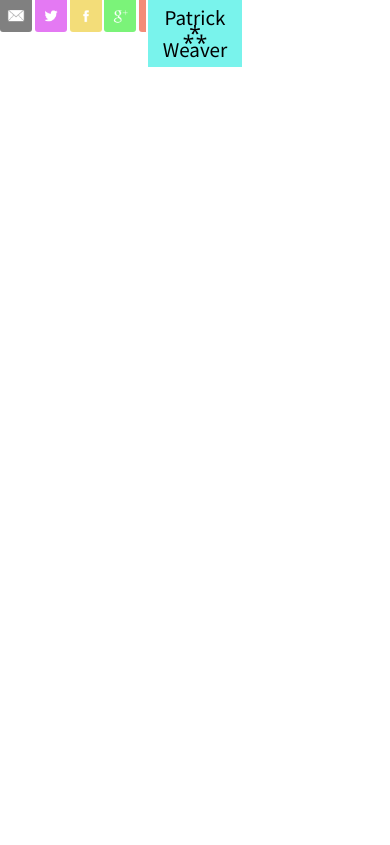
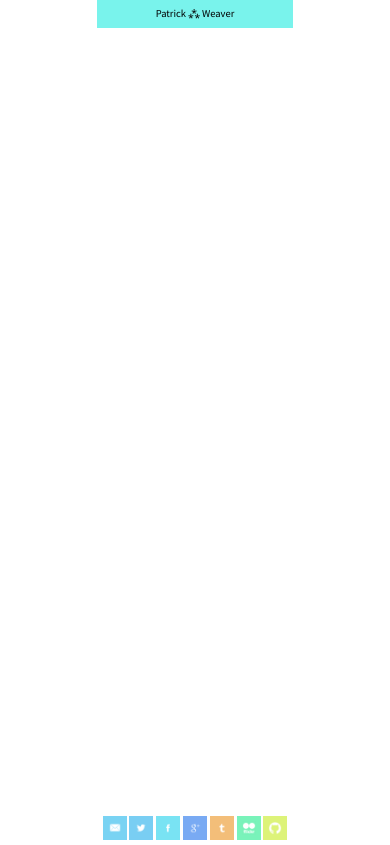
Before and after one commit to PatrickWeaver/pw, a Django app: page / in a window 390 px wide. Before the commit the page ends 67 px from the top, so only its background shows below. Run offline with Django 3.2, Linux system fonts and the light colour scheme; data that the repository does not hold is empty; some libraries are stand-ins or nearby versions.

```diff
--- a/pw/static/script.js
+++ b/pw/static/script.js
@@ -75,7 +75,7 @@ $(document).ready(function() {
 // - - - - - - - - - - - - - - - - - - - - - - - - - - - - - - - - - - -
 //Count Boxes:
 var list_items = []
-list_items = $('li.random_background_color');
+list_items = $('.random_background_color');
 var numberOfBoxes = list_items.length;
 
 // - - - - - - - - - - - - - - - - - - - - - - - - - - - - - - - - - - -
--- a/pw/static/style.css
+++ b/pw/static/style.css
@@ -7,25 +7,33 @@ body a:hover{
     text-decoration: none;
 }
 
-#social-media-links {
-    position: absolute;
-    top: 0;
-    left: 0;
-    text-align: left;
+
+#container {
+    width: 100%;
 }
 
-#social-media-links ul{
+
+/*+++++++++++++++++++++++++++++++++++++++++++++*/
+/* Social Media Links */
+
+.social-media-links {
+    z-index: 999;
+}
+
+
+
+.social-media-links ul{
     list-style: none;
     padding: 0;
 }
 
-#social-media-links ul a{
+.social-media-links ul a{
     display: inline-block;
     width: 32px;
     height: 32px;
 }
 
-#social-media-links ul a li{
+.social-media-links ul a li{
     display: inline;
     height: 100%;
     list-style-type: none;
@@ -33,7 +41,7 @@ body a:hover{
 
 }
 
-#social-media-links ul a li img{
+.social-media-links ul a li img{
     width: 32px;
     height: 32px;
     -webkit-border-bottom-right-radius: 3px;
@@ -44,81 +52,37 @@ body a:hover{
     border-bottom-left-radius: 3px;
 }
 
-#social-media-links ul a li img:hover{
+.social-media-links ul a li img:hover{
+    background-color: grey !important;
+}
+
+.social-media-links ul a li img:active{
     background-color: grey !important;
 }
 
 
-#header {
+/*~~~~~~~~~~~~~~~~~~~~~~~~~~~~~~~~~~~~~~*/
+/* Top Menu */
+
+
+
+
+
+
+#base-header {
     position: fixed;
     top: 0;
     z-index: 3;
     padding: 0px;
+    text-align: center;
     width: 100%;
-    z-index: 9999;
-}
-
-/* #ti-1 {
-    border: 1px solid slateblue;
-    float: left;
-    padding: 1px;
-    background-color: blueviolet;
-    border-radius: 15px;
-    -webkit-border-radius: 15px;
-    -moz-border-radius: 15px;
-    z-index: 1;
-
-}
-
-#ti-2 {
-    border: 1px solid darkviolet;
-    float: left;
-    padding: 1px;
-    background-color: darkslateblue;
-    border-radius: 15px;
-    -webkit-border-radius: 15px;
-    -moz-border-radius: 15px;
-    z-index: 1;
-}
-
-#ti-3 {
-    border: 1px solid dimgray;
-    float: left;
-    padding: 1px;
-    background-color: mediumaquamarine;
-    border-radius: 15px;
-    -webkit-border-radius: 15px;
-    -moz-border-radius: 15px;
-    z-index: 1;
-}
-
-#ti-4 {
-    border: 1px solid turquoise;
-    float: left;
-    padding: 1px;
-    background-color: cyan;
-    border-radius: 15px;
-    -webkit-border-radius: 15px;
-    -moz-border-radius: 15px;
-    z-index: 1;
-}
- */
-
-#title-image {
-    float: left;
-    height: 2.5em;
-    width: auto;
-    border-radius: 15px;
-    -webkit-border-radius: 15px;
-    -moz-border-radius: 15px;
-    display: none;
 }
 
 #menu-container {
-    position: fixed;
-    width: 25%;
+    width: 10%;
     text-align: center;
-    margin: 0 37.5%;
+    margin: 0 auto;
+    min-width: 200px;
 }
 
 #menu {
@@ -142,12 +106,13 @@ body a:hover{
     font-size: 300%;
     list-style: none;
     text-transform:uppercase;
+    padding: 0px;
 }
 
 .big_plain_list li {
     margin: 2px 20% 2px 20%;
     border-radius: 2px;
-    -webkit-border-radius: zpx;
+    -webkit-border-radius: 2px;
     -moz-border-radius: 2px;
 }
 
@@ -159,6 +124,7 @@ body a:hover{
 .set_random_hover_border_color {
     border: 5px solid white;
 }
+
 
 .set_random_hover_border_color_bottom {
     border: 2px solid white;
@@ -191,15 +157,6 @@ body a:hover{
 
 
 
-
-#content {
-    margin: 94px 0 10px;
-    float: left;
-    padding: 0 10px 10px 10px;
-    width: 100%;
-}
-
-
 /*+++++++++++++++++++++++++++++++++++++++++*/
 /*Project*/
 
@@ -216,8 +173,10 @@ body a:hover{
     padding: .25em;
     text-transform: uppercase;
     font-size: 175%;
+    color: black;
 }
 
+h2 a
 .project-link {
     text-align: center;
     font-size: 125%;
@@ -238,20 +197,6 @@ body a:hover{
 .project-link a:hover {
     color: #888888;
 }
-
-
-
-
-
-
-
-
-/*+++++++++++++++++++++++++++++++++++++++++*/
-/*Gallery Item*/
-
-
-
-
 
 
  .gallery_item {
@@ -314,6 +259,16 @@ body a:hover{
  }
 
 
+
+/*+++++++++++++++++++++++++++++++++++++++++*/
+/*Gallery Item*/
+
+ .gallery-item-name {
+    text-align: center;
+    padding-top: .5em;
+ }
+
+
 #gallery_item_image_container {
     width: 100%;
     height: 100%;
@@ -355,214 +310,167 @@ img.gallery_image {
     clear: both;
  }
 
- #home-container-container{
-    float:right;
-    position:relative;
-    left:-50%;
-    text-align:left;
+
+
+/*||||||||||||||||||||||||||||||||||||||||*/
+/* Small Screens */
+
+@media (min-width: 801px) {
+    .social-media-links {
+        position: absolute;
+        top: 0;
+        left: 0;
+        text-align: left;
     }
 
- #home-container{
-    position: relative;
-    text-align: center;
-    left: 50%;
+    #social-media-links-footer{
+        display: none !important;
     }
 
- #home-image-container{
-    float: left;
+    #social-media-links-header{
+        margin-left: 5px;
     }
 
- #ti-1-home {
-    border: 4px solid slateblue;
+    #content {
+        margin: 94px 0 10px;
         float: left;
-    padding: 4px;
-    background-color: blueviolet;
-    border-radius: 15px;
-    -webkit-border-radius: 15px;
-    -moz-border-radius: 15px;
-    z-index: 1;
+        padding: 0 10px 10px 10px;
+        width: 100%;
+    }
 
 }
 
-#ti-2-home {
-    border: 4px solid darkviolet;
-    float: left;
-    padding: 4px;
-    background-color: darkslateblue;
-    border-radius: 15px;
-    -webkit-border-radius: 15px;
-    -moz-border-radius: 15px;
-    z-index: 1;
+@media (max-width: 1000px) {
+
+    .social-media-links ul a{
+        display: inline-block;
+        width: 24px;
+        height: 24px;
     }
 
-#ti-3-home {
-    border: 4px solid dimgray;
-    float: left;
-    padding: 4px;
-    background-color: mediumaquamarine;
-    border-radius: 15px;
-    -webkit-border-radius: 15px;
-    -moz-border-radius: 15px;
-    z-index: 1;
+    .social-media-links ul a li{
+        display: inline;
+        height: 100%;
+        list-style-type: none;
+        padding: 0;
     }
 
-#ti-4-home {
-    border: 4px solid turquoise;
-    float: left;
-    padding: 4px;
-    background-color: cyan;
-    border-radius: 15px;
-    -webkit-border-radius: 15px;
-    -moz-border-radius: 15px;
-    z-index: 1;
+    .social-media-links ul a li img{
+        width: 24px;
+        height: 24px;
+        -webkit-border-bottom-right-radius: 0px;
+        -webkit-border-bottom-left-radius: 0px;
+        -moz-border-radius-bottomright: 0px;
+        -moz-border-radius-bottomleft: 0px;
+        border-bottom-right-radius: 0px;
+        border-bottom-left-radius: 0px;
+        }
+
+    #menu li {
+        font-size: 125%;
+    }
+
+    .big_plain_list {
+        font-size: 200%;
+        list-style: none;
+        text-transform:uppercase;
+    }
+
+    .big_plain_list li {
+        margin: 2px 10% 2px 10%;
+        border-radius: 0px;
+        -webkit-border-radius: 0px;
+        -moz-border-radius: 0px;
+    }
+
+}
+
+@media (max-width: 800px) {
+
+    .social-media-links {
+        text-align: center;
+        width: 100%;
+    }
+
+    .social-media-links ul {
+        margin: 0 !important;
+    }
+
+    .social-media-links ul a{
+        display: inline-block;
+        margin-bottom: 5px;
+    }
+
+    .social-media-links ul a li{
+        display: inline;
+        height: 100%;
+        list-style-type: none;
+        padding: 0;
+    }
+
+    #social-media-links-header{
+        display: none !important;
+    }
+
+    #social-media-links-footer, #clear {
+        clear: both;
+    }
+
+    html, body {
+        height: 100%;
     }
 
 
-#title-image-home {
+    #container {
+        min-height: 100%;
+        height: auto !important;
+        height: 100%;
+        margin: 0 auto -4em;
         float: left;
-    height: 450px;
-    width: auto;
-    border-radius: 15px;
-    -webkit-border-radius: 15px;
-    -moz-border-radius: 15px;
-    z-index: 1;
+        width: 100%;
+        padding-bottom: 2em;
         }
 
-#home-menu-container{
-    float: left;
-    font-size: 400%;
+    #social-media-links-footer {
+        height: 2em;
+        position: relative;
+        padding-top: 2em;
         }
 
-#homepage-menu {
-    list-style-type: none;
-    z-index: 2;
-}
-
-#homepage-menu li{
-    float: right;
-    text-align: right;
-    border: 2px dashed red;
-    margin-left: 15px;
-}
-
-.home-menu-div{
+    #content {
+        margin: 70px 0 10px;
+        float: left;
+        padding: 0 10px 10px 10px;
         width: 100%;
     }
 
+    #menu li {
+        font-size: 75%;
+        padding: 10px 0px !important;
+    }
 
-#home-home-menu:hover{
-    background-color: pink;
+    .big_plain_list {
+        font-size: 150%;
+        list-style: none;
+        text-transform:uppercase;
+    }
+
+    .big_plain_list li {
+        margin: 2px 5% 2px 5%;
+        border-radius: 0px;
+        -webkit-border-radius: 0px;
+        -moz-border-radius: 0px;
+    }
 
 }
-#home-projects-menu:hover{
-    background-color: salmon;
 
-}
-#home-admin-menu:hover{
-    background-color: lightcoral;
+@media (max-width: 500px) {
 
+    .gallery_item {
+        width: 100%;
+        text-align: center;
     }
 
 
 
-
-
-
-
-
-
-
-
-
- #z-home-container-container{
-    float:right;
-    position:relative;
-    left:-50%;
-    text-align:left;
 }
-
- #z-home-container{
-    position: relative;
-    text-align: center;
-    left: 50%;
- }
-
-  #z-home-img{
-    float: left;
-    z-index: 10;
- }
-
-#z-ti-1 {
-    border: 4px solid slateblue;
-    padding: 4px;
-    background-color: blueviolet;
-    border-radius: 15px;
-    -webkit-border-radius: 15px;
-    -moz-border-radius: 15px;
-    z-index: 11;
-    position: relative;
-
-}
-
-#z-ti-2 {
-    border: 4px solid darkviolet;
-    padding: 4px;
-    background-color: darkslateblue;
-    border-radius: 15px;
-    -webkit-border-radius: 15px;
-    -moz-border-radius: 15px;
-
-}
-
-#z-ti-3 {
-    border: 4px solid dimgray;
-    padding: 4px;
-    background-color: mediumaquamarine;
-    border-radius: 15px;
-    -webkit-border-radius: 15px;
-    -moz-border-radius: 15px;
-}
-
-#z-ti-4 {
-    border: 4px solid turquoise;
-    padding: 4px;
-    background-color: cyan;
-    border-radius: 15px;
-    -webkit-border-radius: 15px;
-    -moz-border-radius: 15px;
-}
-
-
-#z-title-image {
-    border-radius: 15px;
-    -webkit-border-radius: 15px;
-    -moz-border-radius: 15px;
-}
-
- #z-home-menu{
-    float: left;
- }
-
- #z-home-menu-con{
-    list-style-type: none;
-    font-size: 400%;
-    text-align: right;
-    height: 100%;
-
- }
-
- #z-wh{
-    position: relative;
-    height: 100%;
-    border: 1px solid green;
- }
-
- #z-home-menu-it{
-    border: 0px dashed red;
-    padding: 0 25px 0 85px;
-    position: relative;
-    right: 50px;
-    z-index: 10;
-    -moz-box-sizing: border-box;
-    box-sizing: border-box;
- }
--- a/templates/base.html
+++ b/templates/base.html
@@ -23,7 +23,7 @@
 
 <body>
 <div id="container">
-<div id="social-media-links">
+<div id="social-media-links-header" class="social-media-links">
     <ul>
         <a href="mailto:ppppppppwwwwwwww@gmail.com" class="srbc"><li><img class="random_background_color" src="{% static "email-transparent.png" %}"></li></a>
         <a href="https://twitter.com/patweaver" class="srbc"><li class="random_background_color"><img  class="random_background_color" src="{% static "twitter-transparent.png" %}"></li></a>
@@ -34,18 +34,7 @@
         <a href="https://github.com/PatrickWeaver" class="srbc"><li class="random_background_color"><img  class="random_background_color" src="{% static "github-transparent.png" %}"></li></a>
     </ul>
 </div>
-<div id="header">
-    <!--
-    <div id="ti-1">
-    <div id="ti-2">
-    <div id="ti-3">
-    <div id="ti-4">
-    <img id="title-image" alt="Patrick Weaver" src="{% static "patrickweavercookie.jpg" %}">
-    </div>
-    </div>
-    </div>
-    </div>
-    -->
+<div id="base-header">
     <div id="menu-container">
         <ul id="menu" class="srbc srhbc-b">
             {% comment %}
@@ -68,14 +57,26 @@
         </ul>
     </div>
 </div>
-</div>
+
 <div id="content">
     {% block section %}
 
     {% endblock %}
 
 </div>
+</div>
 <div id="clear">
+</div>
+<div id="social-media-links-footer" class="social-media-links">
+    <ul>
+        <a href="mailto:ppppppppwwwwwwww@gmail.com" class="srbc"><li><img class="random_background_color" src="{% static "email-transparent.png" %}"></li></a>
+        <a href="https://twitter.com/patweaver" class="srbc"><li class="random_background_color"><img  class="random_background_color" src="{% static "twitter-transparent.png" %}"></li></a>
+        <a href="https://www.facebook.com/patrickweaver" class="srbc"><li class="random_background_color"><img  class="random_background_color" src="{% static "facebook-transparent.png" %}"></li></a>
+        <a href="https://plus.google.com/+PatrickWeaverPatrickWeaver/" class="srbc"><li class="random_background_color"><img  class="random_background_color" src="{% static "google-plus-transparent.png" %}"></li></a>
+        <a href="http://patrickweaver.tumblr.com/" class="srbc"><li class="random_background_color"><img  class="random_background_color" src="{% static "tumblr-transparent.png" %}"></li></a>
+        <a href="http://www.flickr.com/photos/patrickweaver/" class="srbc"><li class="random_background_color"><img  class="random_background_color" src="{% static "flickr-transparent.png" %}"></li></a>
+        <a href="https://github.com/PatrickWeaver" class="srbc"><li class="random_background_color"><img  class="random_background_color" src="{% static "github-transparent.png" %}"></li></a>
+    </ul>
 </div>
 </body>
 </html>
```
Also changed, not shown: gallery/templates/gallery_item.html (+22 -8 lines). Lines whose indentation alone changed are shown as unchanged.
